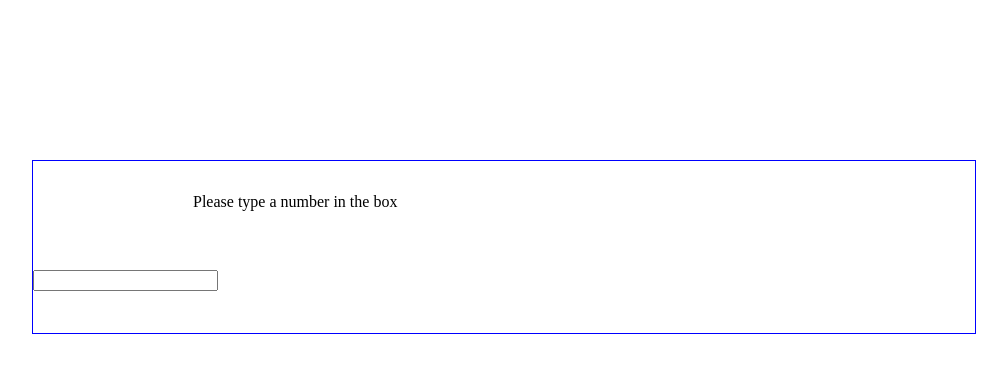
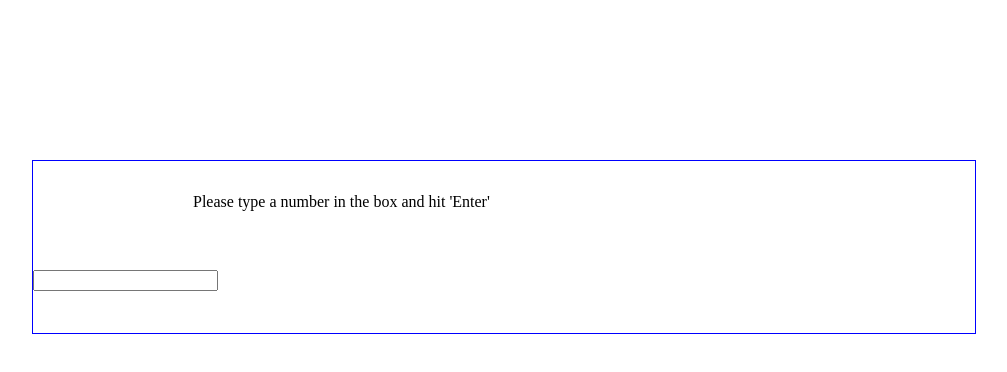
Before and after one commit to tormod17/RefactorFizzBuzz, a plain HTML site: page index.html in a window 1280 px wide. Shown: the whole page, without its empty margins (136-1143 px from the left). Drawn offline with nearby package versions, Linux system fonts and the light colour scheme.

Commit message:
add hit enter

```diff
--- a/index.html
+++ b/index.html
@@ -10,7 +10,7 @@
 
 <div class='box'>
 
-	 <p> Please type a number in the box </p>
+	 <p> Please type a number in the box and hit 'Enter'</p>
 
 	 <input id="inputBox" type="text" value= " ">
 
```
